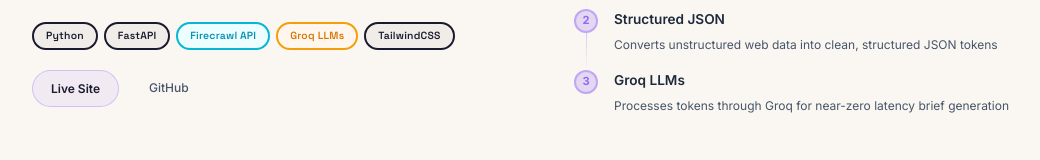
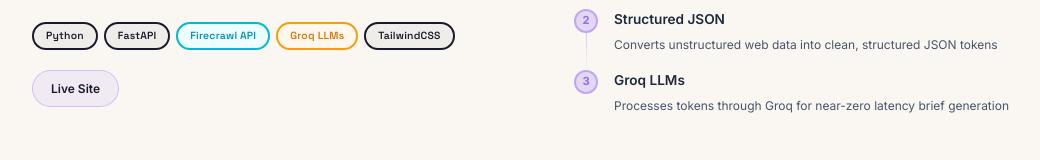
Before and after one commit to businessfawcett-cloud/Portfolio, a React (Vite) app: page / in a window 1280 px wide. Shown: the part 2605-2765 px from the top of the page, without its empty margins (110-1150 px from the left). Built offline with nearby package versions, Linux system fonts and the light colour scheme.

Commit message:
hide Alvien GitHub link

```diff
--- a/src/components/CaseStudies.jsx
+++ b/src/components/CaseStudies.jsx
@@ -34,7 +34,7 @@
       ],
     },
     liveUrl: 'https://skoraadmit.com',
-    githubUrl: 'https://github.com/businessfawcett-cloud/skora',
+    githubUrl: 'https://github.com/businessfawcett-cloud/AdmitPath',
   },
   {
     name: 'CatchAndTrade',
@@ -64,7 +64,7 @@
       ],
     },
     liveUrl: 'https://catchandtrade.com',
-    githubUrl: 'https://github.com/businessfawcett-cloud/catch-and-trade',
+    githubUrl: 'https://github.com/businessfawcett-cloud/catchandtrade',
   },
   {
     name: 'MyNexusAI',
@@ -96,7 +96,7 @@
       ],
     },
     liveUrl: 'https://mynexusai.org',
-    githubUrl: 'https://github.com/businessfawcett-cloud/mynexus-ai',
+    githubUrl: 'https://github.com/businessfawcett-cloud/mynexusai-support',
   },
   {
     name: 'Alvien',
@@ -127,7 +127,7 @@
       ],
     },
     liveUrl: 'https://alvien.onrender.com',
-    githubUrl: 'https://github.com/businessfawcett-cloud/alvien',
+    githubUrl: null,
   },
   {
     name: 'Code Elevation',
--- a/src/components/DataSpotlight.jsx
+++ b/src/components/DataSpotlight.jsx
@@ -56,17 +56,7 @@
               >
                 Live Site
               </a>
-              <a
-                href="https://github.com/businessfawcett-cloud/alvien"
-                target="_blank"
-                rel="noopener noreferrer"
-                className="glass"
-                style={{ padding: '8px 18px', borderRadius: 100, textDecoration: 'none', color: '#475569', fontSize: '0.75rem', fontWeight: 500, transition: 'all 0.2s' }}
-                onMouseEnter={(e) => { e.target.style.color = '#1a1a2e'; e.target.style.background = 'rgba(0,0,0,0.03)' }}
-                onMouseLeave={(e) => { e.target.style.color = '#475569'; e.target.style.background = '' }}
-              >
-                GitHub
-              </a>
+
             </div>
           </div>
         </motion.div>
--- a/src/components/ProjectModal.jsx
+++ b/src/components/ProjectModal.jsx
@@ -227,6 +227,7 @@
               >
                 Visit Live Site
               </a>
+              {project.githubUrl && (
                 <a
                   href={project.githubUrl}
                   target="_blank"
@@ -236,6 +237,7 @@
                 >
                   View on GitHub
                 </a>
+              )}
             </div>
           </div>
         </motion.div>
```
Lines whose indentation alone changed are shown as unchanged.
